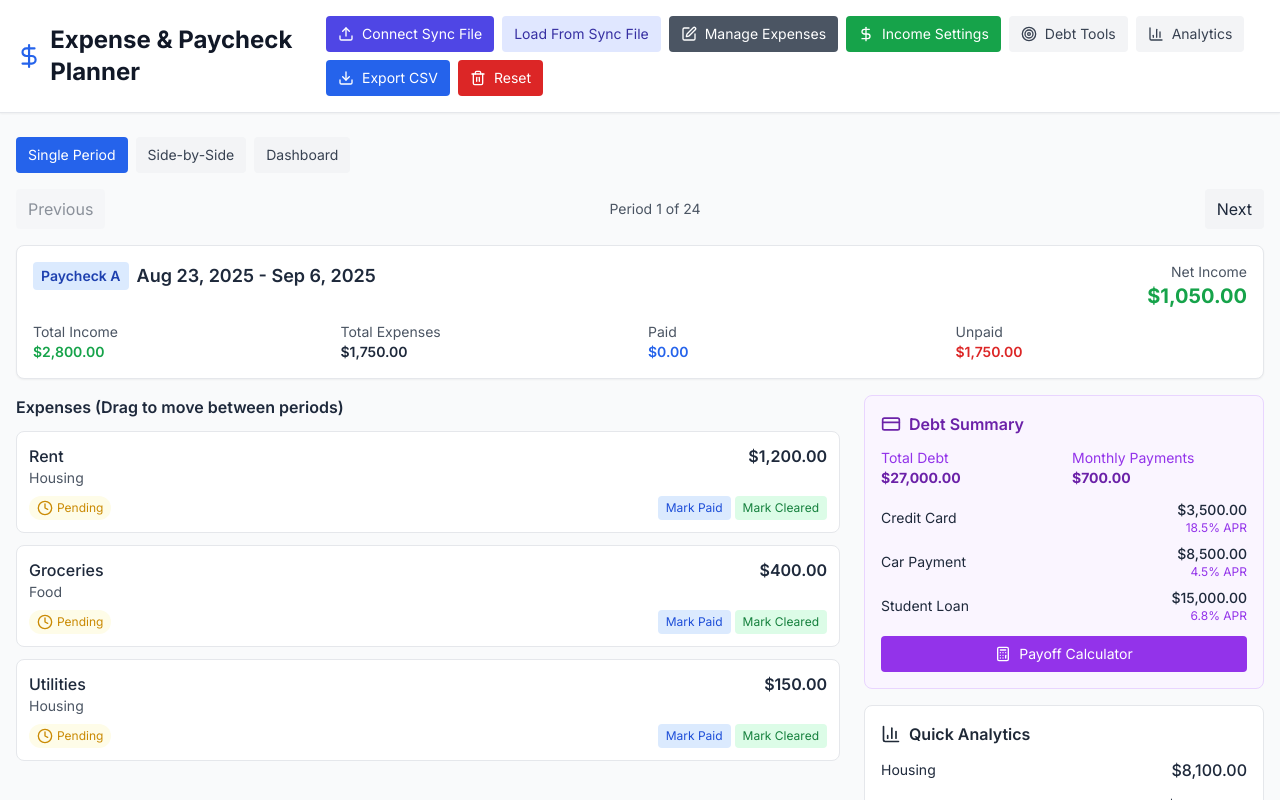
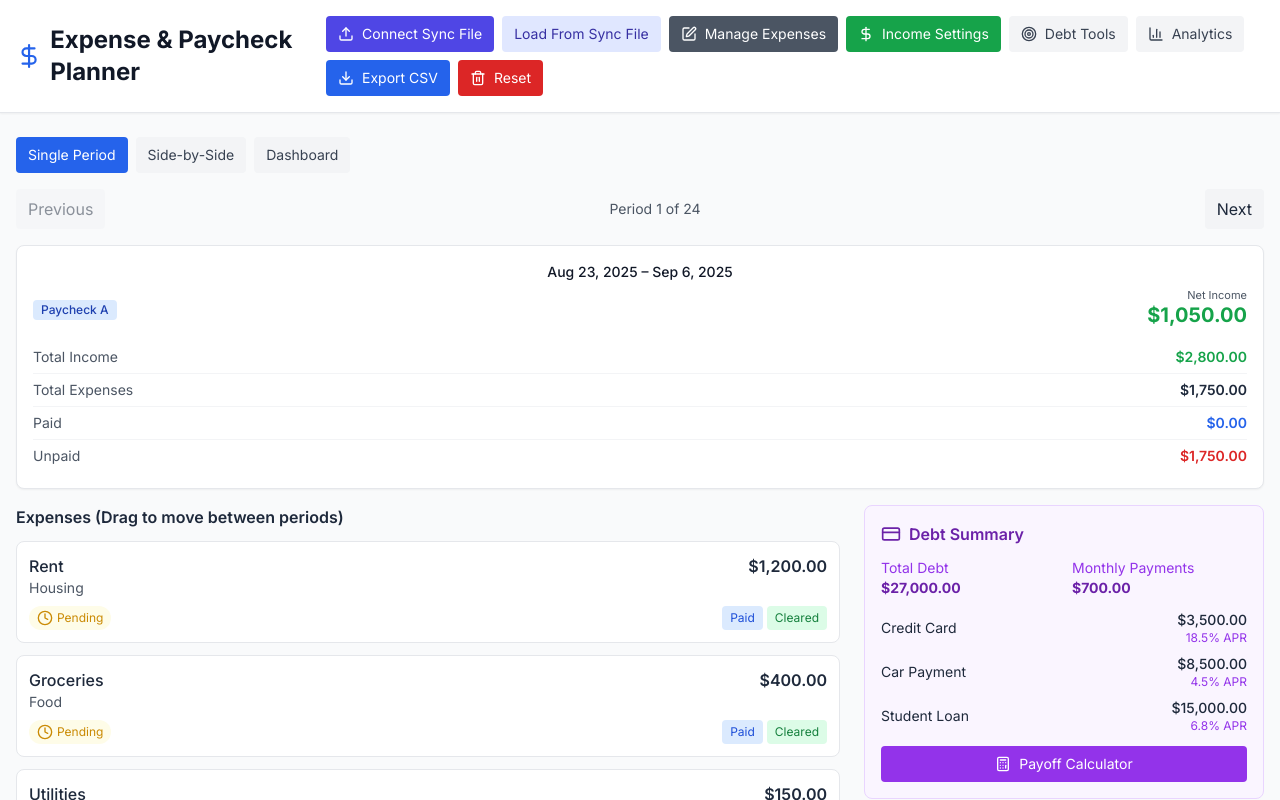
Before and after one commit to pablomunmor/expense-tracker, a React (Vite) app: page / in a window 1280 px wide. Shown: the top 800 px of the page. Built offline with nearby package versions, Linux system fonts and the light colour scheme.

Commit message:
My update

```diff
--- a/src/ExpenseTrackingApp.jsx
+++ b/src/ExpenseTrackingApp.jsx
@@ -5,6 +5,10 @@ import {
   Download, Upload, Zap, Calculator, PieChart, LineChart, RotateCcw
 } from 'lucide-react';
 import ExpenseForm from './ExpenseForm';
+
+const SIDE_BY_SIDE_COUNT = 4;
+
+
 const ExpenseTrackingApp = () => {
   // ---------- Capability checks ----------
   const fsSupported = typeof window !== 'undefined' &&
@@ -768,29 +772,68 @@ const ExpenseTrackingApp = () => {
 
   const PeriodHeader = ({ period }) => {
     const totals = calculatePeriodTotals(period);
+
     return (
       <div
-        className={`bg-white border rounded-lg p-4 mb-4 shadow-sm transition-all ${dragOverPeriod === period.id ? 'border-blue-500 bg-blue-50' : ''}`}
-        onDragOver={(e) => handleDragOver(e, period.id)} onDragLeave={handleDragLeave} onDrop={(e) => handleDrop(e, period.id)}
+        className={`bg-white border rounded-lg p-4 mb-4 shadow-sm transition-all ${dragOverPeriod === period.id ? 'border-blue-500 bg-blue-50' : ''
+          }`}
+        onDragOver={(e) => handleDragOver(e, period.id)}
+        onDragLeave={handleDragLeave}
+        onDrop={(e) => handleDrop(e, period.id)}
       >
-        <div className="flex justify-between items-start mb-3">
-          <div>
-            <h3 className="text-lg font-semibold flex items-center gap-2">
-              <span className={`px-2 py-1 rounded text-sm ${period.type === 'A' ? 'bg-blue-100 text-blue-800' : 'bg-purple-100 text-purple-800'}`}>Paycheck {period.type}</span>
-              {formatDate(period.startDate)} - {formatDate(period.endDate)}
-            </h3>
+        {/* Date range */}
+        <div className="text-xs sm:text-sm font-medium text-gray-900 text-center leading-snug">
+          {/* Mobile: stacked */}
+          <div className="sm:hidden">
+            <div>{formatDate(period.startDate)}</div>
+            <div>{formatDate(period.endDate)}</div>
           </div>
-          <div className="text-right">
-            <div className="text-sm text-gray-600">Net Income</div>
-            <div className={`text-xl font-bold ${totals.difference >= 0 ? 'text-green-600' : 'text-red-600'}`}>{formatCurrency(totals.difference)}</div>
+
+          {/* Desktop: inline */}
+          <div className="hidden sm:block">
+            {formatDate(period.startDate)} – {formatDate(period.endDate)}
           </div>
         </div>
 
-        <div className="grid grid-cols-2 md:grid-cols-4 gap-4 text-sm">
-          <div><div className="text-gray-600">Total Income</div><div className="font-semibold text-green-600">{formatCurrency(totals.totalIncome)}</div></div>
-          <div><div className="text-gray-600">Total Expenses</div><div className="font-semibold">{formatCurrency(totals.totalExpenses)}</div></div>
-          <div><div className="text-gray-600">Paid</div><div className="font-semibold text-blue-600">{formatCurrency(totals.totalPaid)}</div></div>
-          <div><div className="text-gray-600">Unpaid</div><div className={`font-semibold ${totals.unpaidAmount > 0 ? 'text-red-600' : 'text-green-600'}`}>{formatCurrency(totals.unpaidAmount)}</div></div>
+        {/* 2) Thin row for Paycheck chip + Net Income */}
+        <div className="mt-2 flex items-center justify-between gap-2">
+          <span
+            className={`px-2 py-0.5 rounded text-xs font-medium ${period.type === 'A' ? 'bg-blue-100 text-blue-800' : 'bg-purple-100 text-purple-800'
+              }`}
+            title={`Paycheck ${period.type}`}
+          >
+            Paycheck {period.type}
+          </span>
+
+          <div className="text-right">
+            <div className="text-[11px] text-gray-600 leading-none">Net Income</div>
+            <div className={`font-bold text-lg sm:text-xl leading-tight ${totals.difference >= 0 ? 'text-green-600' : 'text-red-600'
+              }`}>
+              {formatCurrency(totals.difference)}
+            </div>
+          </div>
+        </div>
+
+        {/* 3) Vertical metrics list */}
+        <div className="mt-3 divide-y divide-gray-100">
+          <div className="py-1.5 flex items-center justify-between text-sm">
+            <span className="text-gray-600">Total Income</span>
+            <span className="font-semibold text-green-600">{formatCurrency(totals.totalIncome)}</span>
+          </div>
+          <div className="py-1.5 flex items-center justify-between text-sm">
+            <span className="text-gray-600">Total Expenses</span>
+            <span className="font-semibold">{formatCurrency(totals.totalExpenses)}</span>
+          </div>
+          <div className="py-1.5 flex items-center justify-between text-sm">
+            <span className="text-gray-600">Paid</span>
+            <span className="font-semibold text-blue-600">{formatCurrency(totals.totalPaid)}</span>
+          </div>
+          <div className="py-1.5 flex items-center justify-between text-sm">
+            <span className="text-gray-600">Unpaid</span>
+            <span className={`font-semibold ${totals.unpaidAmount > 0 ? 'text-red-600' : 'text-green-600'}`}>
+              {formatCurrency(totals.unpaidAmount)}
+            </span>
+          </div>
         </div>
       </div>
     );
@@ -818,11 +861,18 @@ const ExpenseTrackingApp = () => {
           {getStatusIcon(expense.status)} {expense.status.charAt(0).toUpperCase() + expense.status.slice(1)}
         </div>
         <div className="flex gap-1 pointer-events-auto">
-          <button onClick={(e) => { e.stopPropagation(); updateExpenseStatus(periodId, expense.id, 'paid'); }} className="px-2 py-1 text-xs bg-blue-100 text-blue-700 rounded hover:bg-blue-200 transition-colors" disabled={expense.status === 'cleared'}>
-            Mark Paid
+          <button
+            onClick={(e) => { e.stopPropagation(); updateExpenseStatus(periodId, expense.id, 'paid'); }}
+            className="px-2 py-1 text-xs bg-blue-100 text-blue-700 rounded hover:bg-blue-200 transition-colors"
+            disabled={expense.status === 'cleared'}
+          >
+            Paid
           </button>
-          <button onClick={(e) => { e.stopPropagation(); updateExpenseStatus(periodId, expense.id, 'cleared'); }} className="px-2 py-1 text-xs bg-green-100 text-green-700 rounded hover:bg-green-200 transition-colors">
-            Mark Cleared
+          <button
+            onClick={(e) => { e.stopPropagation(); updateExpenseStatus(periodId, expense.id, 'cleared'); }}
+            className="px-2 py-1 text-xs bg-green-100 text-green-700 rounded hover:bg-green-200 transition-colors"
+          >
+            Cleared
           </button>
         </div>
       </div>
@@ -919,25 +969,65 @@ const ExpenseTrackingApp = () => {
   };
 
   const renderSideBySide = () => {
-    const periodsToShow = periods.slice(selectedPeriod, selectedPeriod + 2);
+    const periodsToShow = periods.slice(selectedPeriod, selectedPeriod + SIDE_BY_SIDE_COUNT);
+
     return (
       <div className="space-y-4">
-        <div className="flex justify-between items-center">
-          <button onClick={() => setSelectedPeriod(Math.max(0, selectedPeriod - 2))} disabled={selectedPeriod === 0} className="px-3 py-2 bg-gray-100 rounded disabled:opacity-50">Previous 2</button>
-          <span className="text-sm text-gray-600">Periods {selectedPeriod + 1}-{Math.min(selectedPeriod + 2, periods.length)}</span>
-          <button onClick={() => setSelectedPeriod(Math.min(periods.length - 2, selectedPeriod + 2))} disabled={selectedPeriod >= periods.length - 2} className="px-3 py-2 bg-gray-100 rounded disabled:opacity-50">Next 2</button>
+        {/* Responsive header */}
+        <div className="sticky top-2 z-10 bg-gray-50/80 backdrop-blur rounded-md p-2" >
+          <div className="grid grid-cols-2 sm:grid-cols-3 items-center gap-2">
+            {/* Left button */}
+            <div className="order-2 sm:order-1">
+              <button
+                onClick={() => setSelectedPeriod(Math.max(0, selectedPeriod - SIDE_BY_SIDE_COUNT))}
+                disabled={selectedPeriod === 0}
+                className="w-full sm:w-auto px-3 py-2 bg-gray-100 rounded disabled:opacity-50"
+              >
+                Previous {SIDE_BY_SIDE_COUNT}
+              </button>
             </div>
-        <div className="grid grid-cols-1 xl:grid-cols-2 gap-6">
+
+            {/* Center label */}
+            <div className="col-span-2 sm:col-span-1 order-1 sm:order-2 text-center">
+              <span className="text-sm sm:text-base text-gray-700 font-medium">
+                Periods {selectedPeriod + 1}–{Math.min(selectedPeriod + SIDE_BY_SIDE_COUNT, periods.length)}
+              </span>
+            </div>
+
+            {/* Right button */}
+            <div className="order-3 text-right">
+              <button
+                onClick={() =>
+                  setSelectedPeriod(
+                    Math.min(Math.max(0, periods.length - SIDE_BY_SIDE_COUNT), selectedPeriod + SIDE_BY_SIDE_COUNT)
+                  )
+                }
+                disabled={selectedPeriod >= periods.length - SIDE_BY_SIDE_COUNT}
+                className="w-full sm:w-auto px-3 py-2 bg-gray-100 rounded disabled:opacity-50"
+              >
+                Next {SIDE_BY_SIDE_COUNT}
+              </button>
+            </div>
+          </div>
+        </div >
+
+        {/* 4 cycles side by side responsive style. Adjust # of columns at the very top */}
+        <div className="overflow-x-auto">
+          <div className="grid grid-cols-1 sm:grid-cols-2 lg:grid-cols-4 gap-6">
             {periodsToShow.map(period => (
               <div key={period.id} className="space-y-4">
                 <PeriodHeader period={period} />
                 <div className="space-y-3">
                   <h4 className="font-semibold text-sm">Expenses</h4>
-                {period.expenses.map(expense => (<ExpenseItem key={expense.id} expense={expense} periodId={period.id} />))}
+                  {period.expenses.map(expense => (
+                    <ExpenseItem key={expense.id} expense={expense} periodId={period.id} />
+                  ))}
                 </div>
               </div>
             ))}
-        </div>
+          </div>        </div>
+
+        {/* Keep your summary widgets */}
         <div className="grid grid-cols-1 md:grid-cols-2 gap-4">
           <DebtSummary />
           <Analytics />
@@ -945,6 +1035,7 @@ const ExpenseTrackingApp = () => {
       </div>
     );
   };
+
 
   const renderDashboard = () => {
     const periodsToShow = periods.slice(0, 12);
```
Lines whose indentation alone changed are shown as unchanged.
